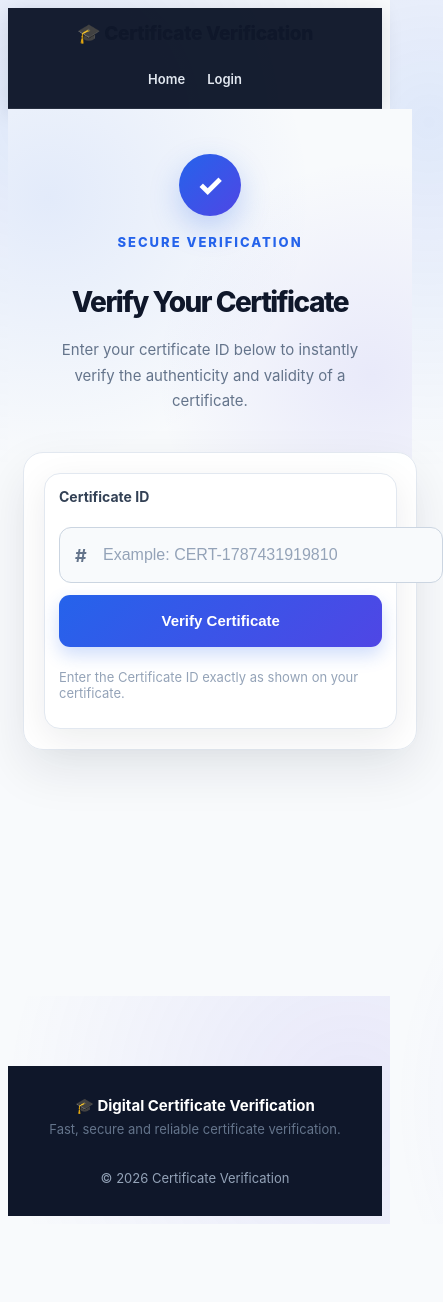
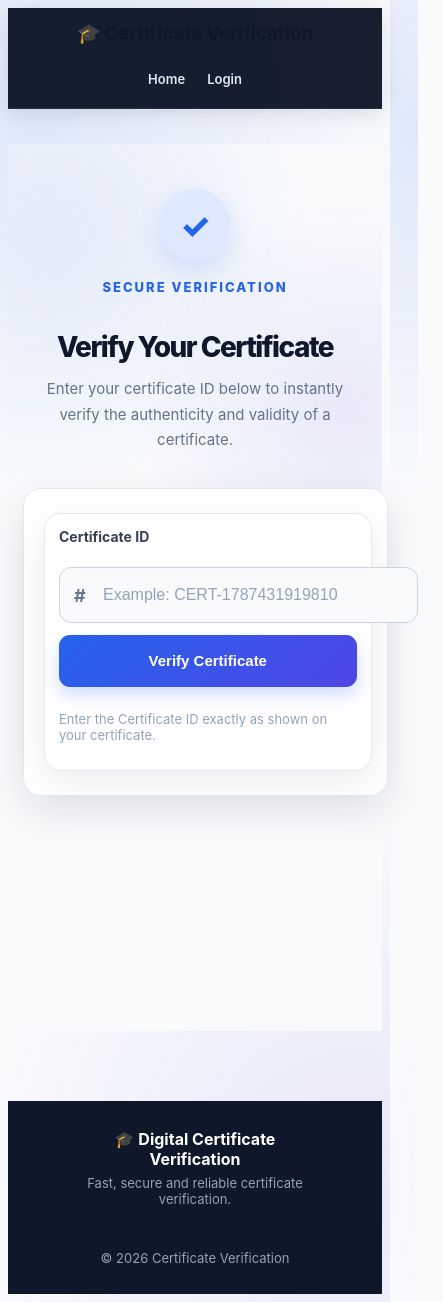
Before and after one commit to sandeepjaat77/Online-Certificate-Verification, a plain HTML site: page frontent/verify.html in a window 390 px wide. Shown: the whole page, 443 px wide, since content can reach past the window. Before the commit the page ends 1224 px from the top, so only its background shows below. Drawn offline with Linux system fonts and the light colour scheme.

Commit message:
Update style.css

```diff
--- a/frontent/css/style.css
+++ b/frontent/css/style.css
@@ -1217,3 +1217,421 @@ footer {
     }
 
 }
+
+
+/* =========================================================
+   VERIFY CERTIFICATE PAGE
+   ONLY affects verify.html
+========================================================= */
+
+.verify-page {
+    width: min(900px, 92%);
+    margin: 55px auto 70px;
+}
+
+
+/* ================= HEADER ================= */
+
+.verify-header {
+    text-align: center;
+    margin-bottom: 35px;
+}
+
+.verify-icon {
+    width: 72px;
+    height: 72px;
+
+    margin: 0 auto 18px;
+
+    display: flex;
+    align-items: center;
+    justify-content: center;
+
+    border-radius: 50%;
+
+    background: linear-gradient(
+        135deg,
+        #dbeafe,
+        #e0e7ff
+    );
+
+    color: #2563eb;
+
+    font-size: 34px;
+    font-weight: 800;
+
+    box-shadow:
+        0 10px 25px rgba(37, 99, 235, 0.15);
+}
+
+.verify-label {
+    color: #2563eb;
+
+    font-size: 13px;
+
+    font-weight: 800;
+
+    letter-spacing: 2px;
+
+    margin-bottom: 10px;
+}
+
+.verify-header h1 {
+    font-size: 42px;
+
+    color: #0f172a;
+
+    margin-bottom: 14px;
+
+    font-weight: 800;
+}
+
+.verify-description {
+    max-width: 650px;
+
+    margin: auto;
+
+    color: #64748b;
+
+    font-size: 17px;
+
+    line-height: 1.7;
+}
+
+
+/* ================= SEARCH CARD ================= */
+
+.verify-search-card {
+    background: rgba(255, 255, 255, 0.98);
+
+    padding: 32px;
+
+    border-radius: 18px;
+
+    border: 1px solid #e2e8f0;
+
+    box-shadow:
+        0 15px 40px rgba(15, 23, 42, 0.10);
+}
+
+.verify-search-card label {
+    display: block;
+
+    margin-bottom: 10px;
+
+    color: #334155;
+
+    font-size: 14px;
+
+    font-weight: 700;
+}
+
+.search-row {
+    display: flex;
+
+    gap: 12px;
+}
+
+
+/* ================= INPUT ================= */
+
+.input-wrapper {
+    position: relative;
+
+    flex: 1;
+}
+
+.input-icon {
+    position: absolute;
+
+    left: 15px;
+    top: 50%;
+
+    transform: translateY(-50%);
+
+    color: #64748b;
+
+    font-size: 18px;
+
+    font-weight: bold;
+}
+
+.input-wrapper input {
+    width: 100%;
+
+    padding: 15px 15px 15px 42px;
+
+    border: 1px solid #cbd5e1;
+
+    border-radius: 10px;
+
+    font-size: 15px;
+
+    color: #1e293b;
+
+    background: #fff;
+
+    outline: none;
+
+    transition: all 0.2s ease;
+}
+
+.input-wrapper input::placeholder {
+    color: #94a3b8;
+}
+
+.input-wrapper input:focus {
+    border-color: #2563eb;
+
+    box-shadow:
+        0 0 0 4px rgba(37, 99, 235, 0.10);
+}
+
+
+/* ================= VERIFY BUTTON ================= */
+
+#verifyButton {
+    padding: 15px 25px;
+
+    border: none;
+
+    border-radius: 10px;
+
+    background:
+        linear-gradient(
+            135deg,
+            #2563eb,
+            #4f46e5
+        );
+
+    color: white;
+
+    font-size: 15px;
+
+    font-weight: 700;
+
+    cursor: pointer;
+
+    white-space: nowrap;
+
+    box-shadow:
+        0 8px 20px rgba(37, 99, 235, 0.20);
+
+    transition: all 0.2s ease;
+}
+
+#verifyButton:hover {
+    transform: translateY(-2px);
+
+    box-shadow:
+        0 12px 25px rgba(37, 99, 235, 0.28);
+}
+
+#verifyButton:active {
+    transform: translateY(0);
+}
+
+
+/* ================= HELP TEXT ================= */
+
+.input-help {
+    margin-top: 12px;
+
+    color: #94a3b8;
+
+    font-size: 13px;
+}
+
+
+/* ================= MESSAGE ================= */
+
+.verify-message {
+    min-height: 25px;
+
+    margin: 22px auto;
+
+    text-align: center;
+
+    font-size: 16px;
+
+    font-weight: 700;
+}
+
+
+/* ================= RESULT ================= */
+
+.certificate-result {
+    margin-top: 25px;
+
+    background: white;
+
+    border-radius: 18px;
+
+    border: 1px solid #e2e8f0;
+
+    box-shadow:
+        0 15px 40px rgba(15, 23, 42, 0.10);
+
+    overflow: hidden;
+}
+
+
+/* ================= RESULT CARD
+   JS creates .certificate-card
+================= */
+
+.certificate-result .certificate-card {
+    margin: 0;
+
+    padding: 35px;
+
+    border: none;
+
+    border-left: 5px solid #16a34a;
+
+    border-radius: 0;
+
+    box-shadow: none;
+
+    background: white;
+}
+
+.certificate-result .certificate-card h2 {
+    color: #16a34a;
+
+    font-size: 28px;
+
+    margin-bottom: 25px;
+}
+
+.certificate-result .certificate-card p {
+    padding: 12px 0;
+
+    margin: 0;
+
+    border-bottom: 1px solid #e2e8f0;
+
+    color: #475569;
+}
+
+.certificate-result .certificate-card p:last-of-type {
+    border-bottom: none;
+}
+
+.certificate-result .certificate-card strong {
+    color: #0f172a;
+}
+
+
+/* ================= RESULT BUTTON ================= */
+
+.certificate-result .certificate-card button {
+    margin-top: 25px;
+
+    padding: 13px 24px;
+
+    border: none;
+
+    border-radius: 9px;
+
+    background: #2563eb;
+
+    color: white;
+
+    font-weight: 700;
+
+    cursor: pointer;
+
+    transition: 0.2s ease;
+}
+
+.certificate-result .certificate-card button:hover {
+    background: #1d4ed8;
+
+    transform: translateY(-2px);
+}
+
+
+/* ================= FOOTER ================= */
+
+.verify-footer {
+    margin-top: 70px;
+
+    padding: 28px 50px;
+
+    background: #0f172a;
+
+    color: white;
+}
+
+.footer-content {
+    width: min(1100px, 92%);
+
+    margin: auto;
+
+    display: flex;
+
+    justify-content: space-between;
+
+    align-items: center;
+
+    gap: 30px;
+}
+
+.footer-content strong {
+    font-size: 16px;
+}
+
+.footer-content p {
+    margin-top: 6px;
+
+    color: #94a3b8;
+
+    font-size: 13px;
+}
+
+.footer-right {
+    color: #94a3b8;
+
+    font-size: 13px;
+}
+
+
+/* ================= MOBILE ================= */
+
+@media (max-width: 700px) {
+
+    .verify-page {
+        margin-top: 35px;
+    }
+
+    .verify-header h1 {
+        font-size: 32px;
+    }
+
+    .verify-description {
+        font-size: 15px;
+    }
+
+    .verify-search-card {
+        padding: 24px 20px;
+    }
+
+    .search-row {
+        flex-direction: column;
+    }
+
+    #verifyButton {
+        width: 100%;
+    }
+
+    .certificate-result .certificate-card {
+        padding: 25px 20px;
+    }
+
+    .footer-content {
+        flex-direction: column;
+
+        text-align: center;
+    }
+}
```
